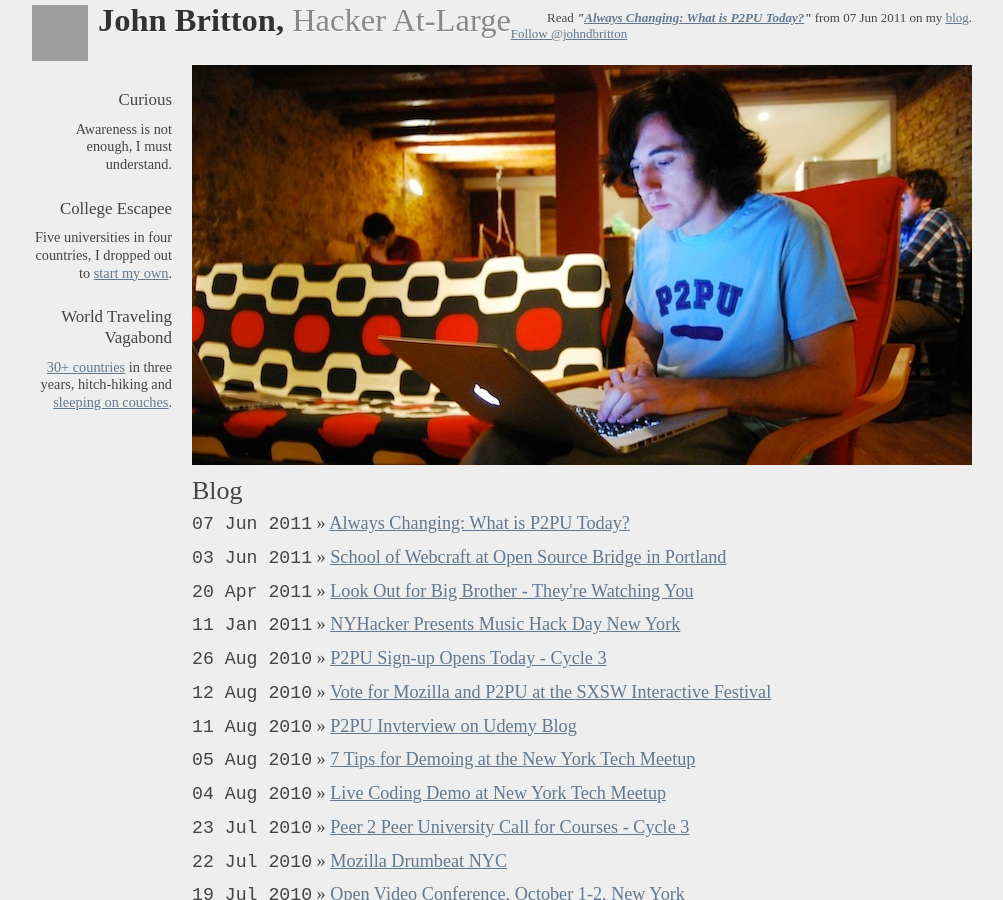
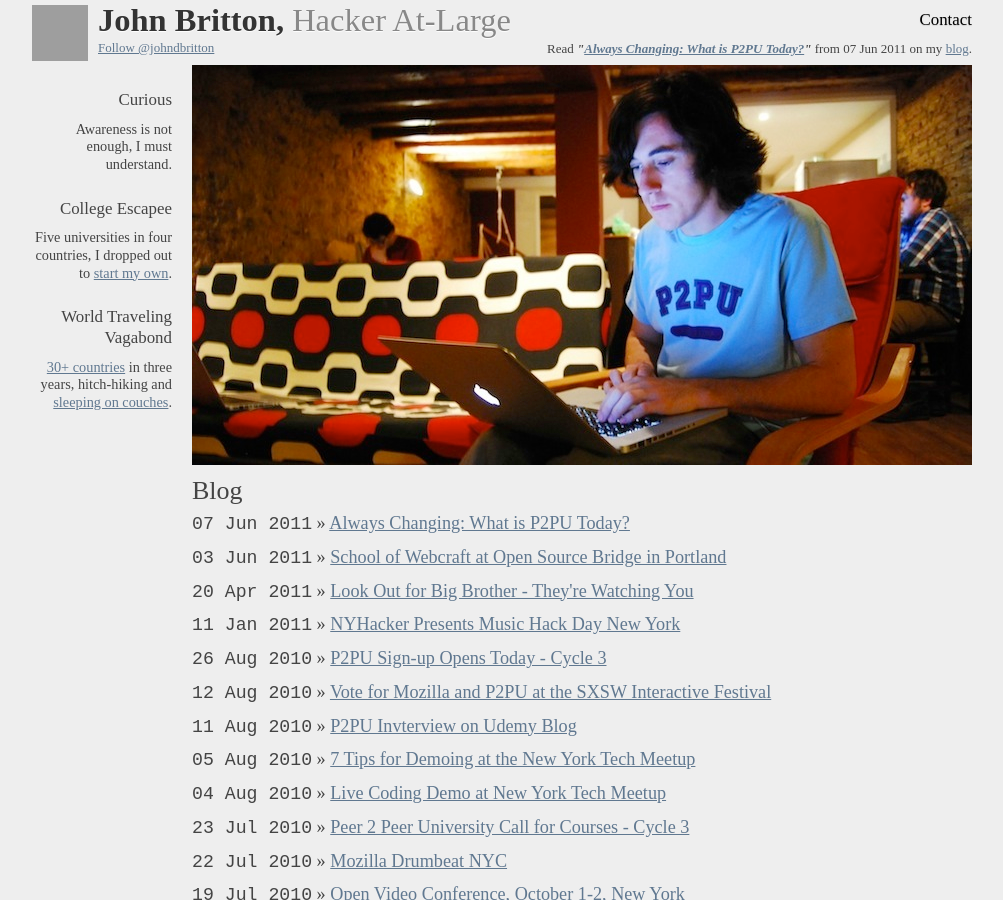
Before and after one commit to johndbritton/johndbritton.github.io, a Jekyll site: the page built from index.html, in a window 1280 px wide and 900 px high. Shown: the whole window, without its empty margins (138-1141 px from the left). Built offline with Jekyll 4.4.1, drawn with Linux system fonts in a browser that asks for light colours; nearby versions of some CDN libraries; some web fonts are replaced; comment, search, counter and statistics services are not loaded; grey boxes are pictures that could not be loaded.

Commit message:
added contact to main navigation

```diff
--- a/_layouts/default.html
+++ b/_layouts/default.html
@@ -30,13 +30,13 @@
         <h1>John Britton, <span id="tagline">Hacker At-Large</span></h1>
       </div>
 
-<!--  <div id="navigation">
+      <div id="navigation">
         <ul>
-          <li><a href="#">Projects</a></li>
-          <li><a href="#">Contact</a></li>
-          <li><a href="#">Tags</a></li>
+          <!-- <li><a href="#">Projects</a></li> -->
+          <li><a href="/contact">Contact</a></li>
+          <!-- <li><a href="#">Tags</a></li> -->
         </ul>
-      </div> -->
+      </div>
 
       <div id="latest-blog-post">
        Read <q>&quot;<a href="{{ site.posts.first.url }}">{{ site.posts.first.title }}</a>&quot;</q> from {{ site.posts.first.date | date_to_string }} on my <a href="#">blog</a>.
```
